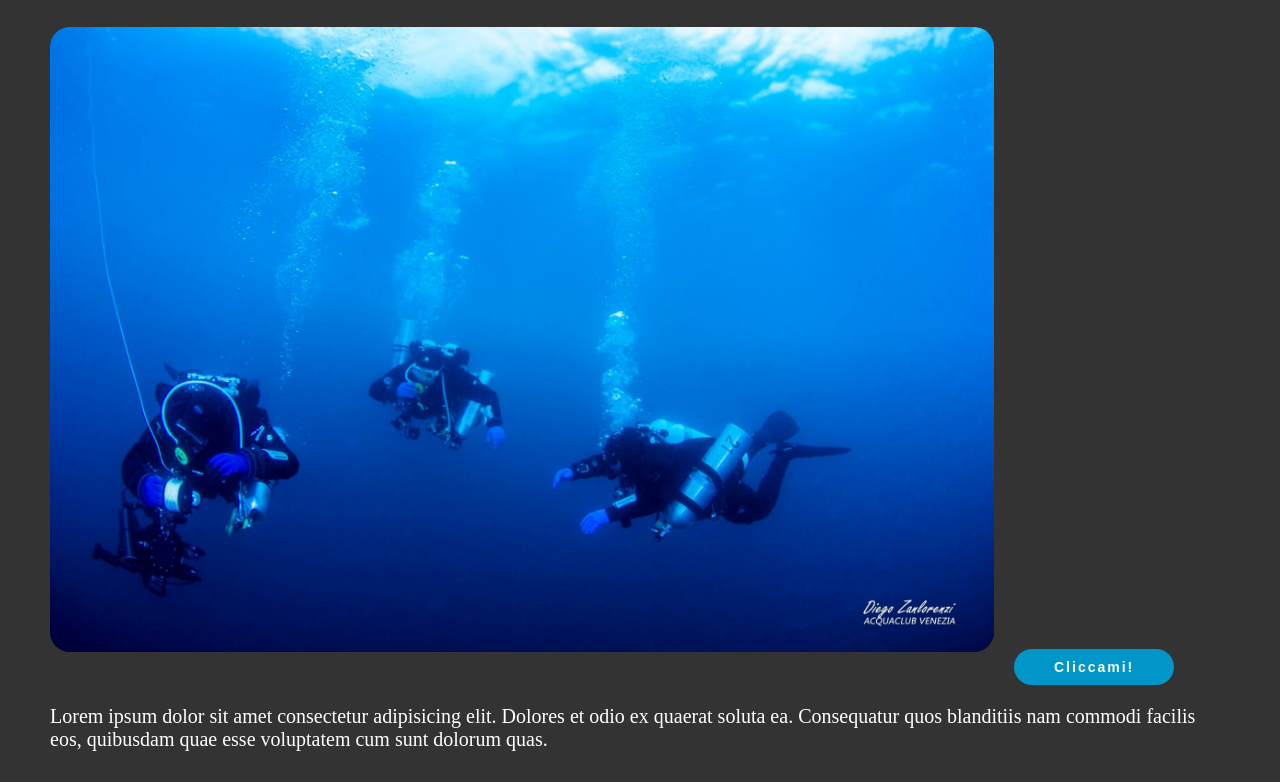
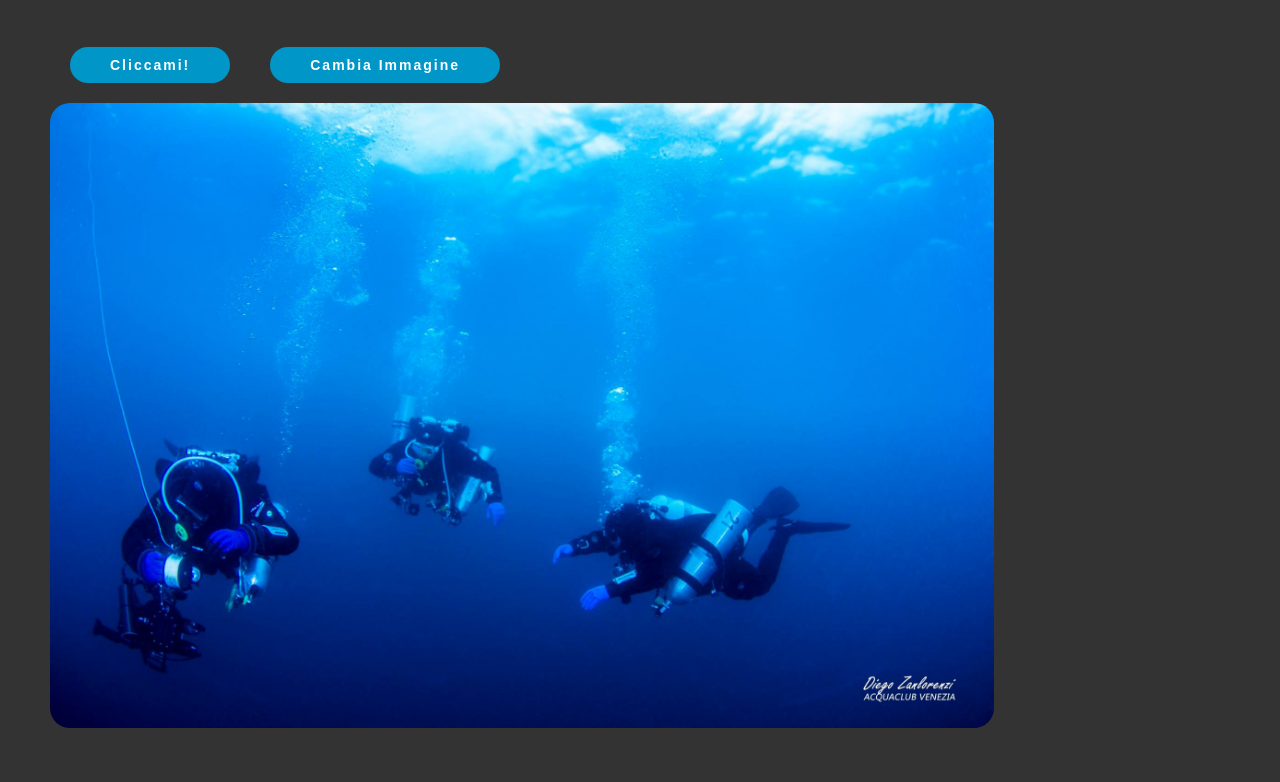
Before and after one commit to MatTheoo89/vue-hello, a plain HTML site: page index.html in a window 1280 px wide. Shown: the part 70-852 px from the top of the page. Drawn offline with nearby package versions, Linux system fonts and the light colour scheme.

Commit message:
[fix] bonus 3

```diff
--- a/assets/js/app.js
+++ b/assets/js/app.js
@@ -9,9 +9,12 @@ createApp({
             formatText:'format-text',
             path: 'assets/img/',
             nameImage:'you_and_me.jpg',
+            isView: true,
         }
     },
     methods: {
-
+        changeImg(newImg){
+            this.nameImage = newImg;
+        },
     },
 }).mount('#app');
--- a/index.html
+++ b/index.html
@@ -14,11 +14,13 @@
 
         <h1 :class="formatText">{{msg}}</h1>
 
-        <img :src="path + nameImage" alt="nameImage">
+        <button @click="isView = !isView">Cliccami!</button>
+        <button @click="changeImg('deco_time.jpg')">Cambia Immagine</button>
 
-        <button>Cliccami!</button>
+        <img  v-show="isView" :src="path + nameImage" alt="nameImage">
 
-        <p v-show="true">Lorem ipsum dolor sit amet consectetur adipisicing elit. Dolores et odio ex quaerat soluta ea. Consequatur quos blanditiis nam commodi facilis eos, quibusdam quae esse voluptatem cum sunt dolorum quas.</p>
+
+        <p v-show="!isView">Lorem ipsum dolor sit amet consectetur adipisicing elit. Dolores et odio ex quaerat soluta ea. Consequatur quos blanditiis nam commodi facilis eos, quibusdam quae esse voluptatem cum sunt dolorum quas.</p>
 
 
     </div>
```
Also changed, not shown: assets/img/deco_time.jpg (added).
